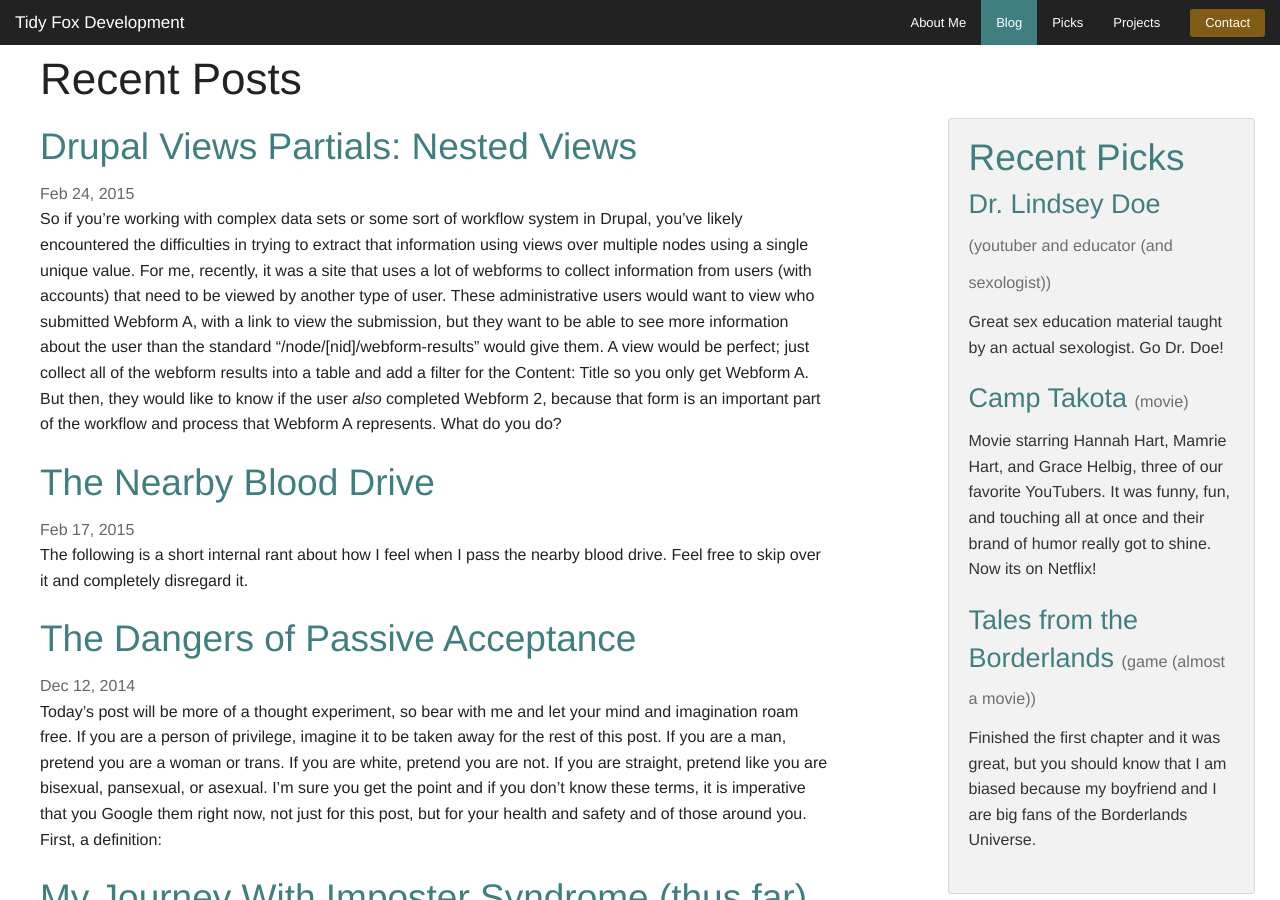
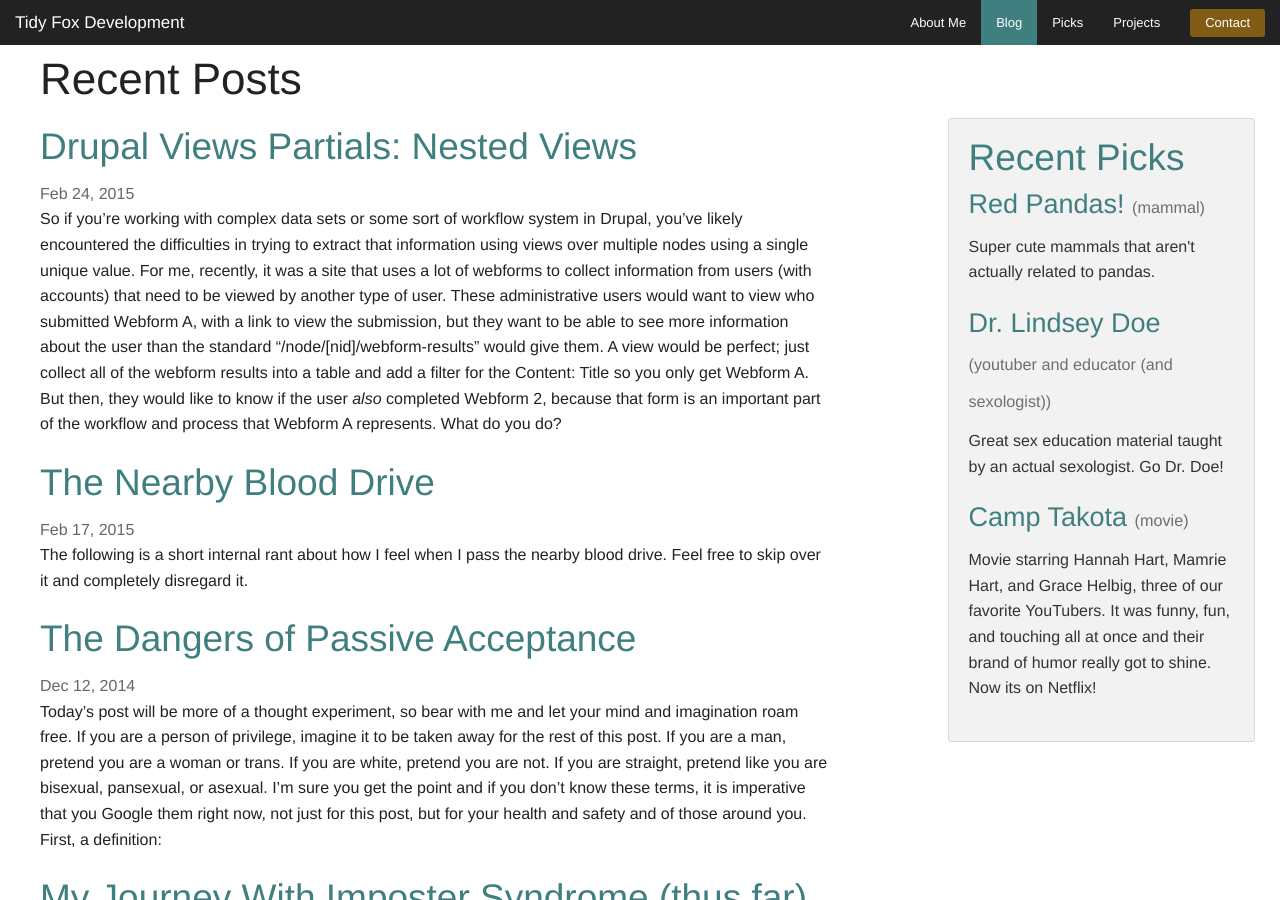
Before and after one commit to awochna/jekyll-blog, a Jekyll site: the page built from blog/index.html, in a window 1280 px wide and 900 px high. Built offline with Jekyll 4.4.1, drawn with Linux system fonts in a browser that asks for light colours; the list of posts is cut into pages by our own code.

Commit message:
Add red pandas as a pick

```diff
--- a/_data/picks.yml
+++ b/_data/picks.yml
@@ -1,3 +1,8 @@
+- title: Red Pandas!
+  type: mammal
+  url: https://www.google.com/search?q=red+pandas&ie=utf-8&oe=utf-8#q=red+pandas&tbm=vid
+  description: Super cute mammals that aren't actually related to pandas.
+
 - title: Dr. Lindsey Doe
   type: youtuber and educator (and sexologist)
   url: https://www.youtube.com/user/sexplanations
```
